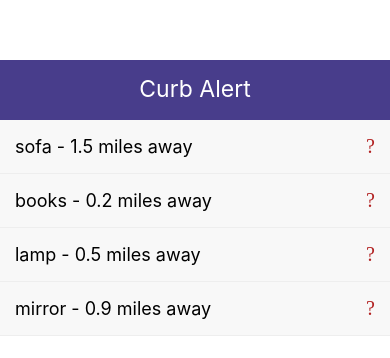
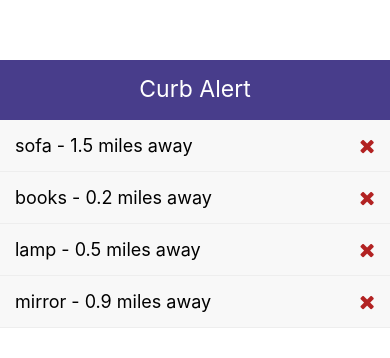
Before and after one commit to ETS-ReactNative5/CurbAlert, a React Native app: screen / in a window 390 px wide. Shown: the top 358 px of the page. Built offline with nearby package versions, Linux system fonts and the light colour scheme.

Commit message:
BUGFIX: install ruby 3.0.3, run pod install

```diff
--- a/App.js
+++ b/App.js
@@ -1,11 +1,12 @@
 import React, {useState} from 'react';
 import {View, Text, StyleSheet, Image, FlatList} from 'react-native';
 import Header from './components/Header';
-// import {uuid} from 'uuidv4'; // uuid not working :(
+import {uuid} from 'uuidv4'; // uuid not working :(
 import ListItem from './components/ListItem';
 
 const App = () => {
   const [items, setItems] = useState([
+    // {id: uuid(), text: 'sofa', distance: 1.5},
     {id: 1, text: 'sofa', distance: 1.5},
     {id: 2, text: 'books', distance: 0.2},
     {id: 3, text: 'lamp', distance: 0.5},
--- a/components/ListItem.js
+++ b/components/ListItem.js
@@ -12,7 +12,7 @@ const ListItem = props => {
         </Text>
         {/* this won't work until I import vector icons correctly */}
         <Icon
-          name="taken"
+          name="remove"
           size={20}
           color="firebrick"
           onPress={() => deleteItem(item.id)}
```
Also changed, not shown: 3 other files (tests, documents, lock files or other folders).
